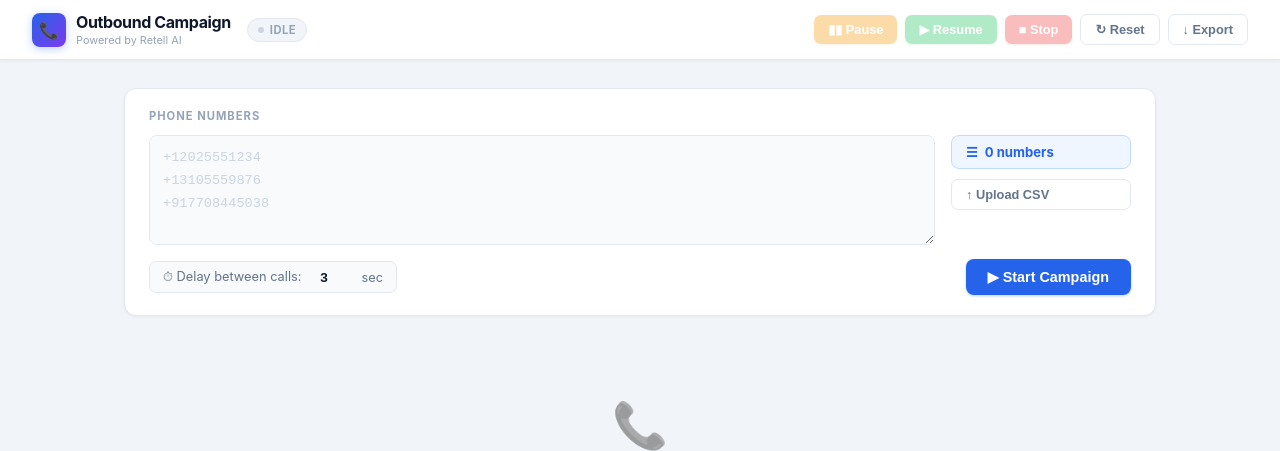
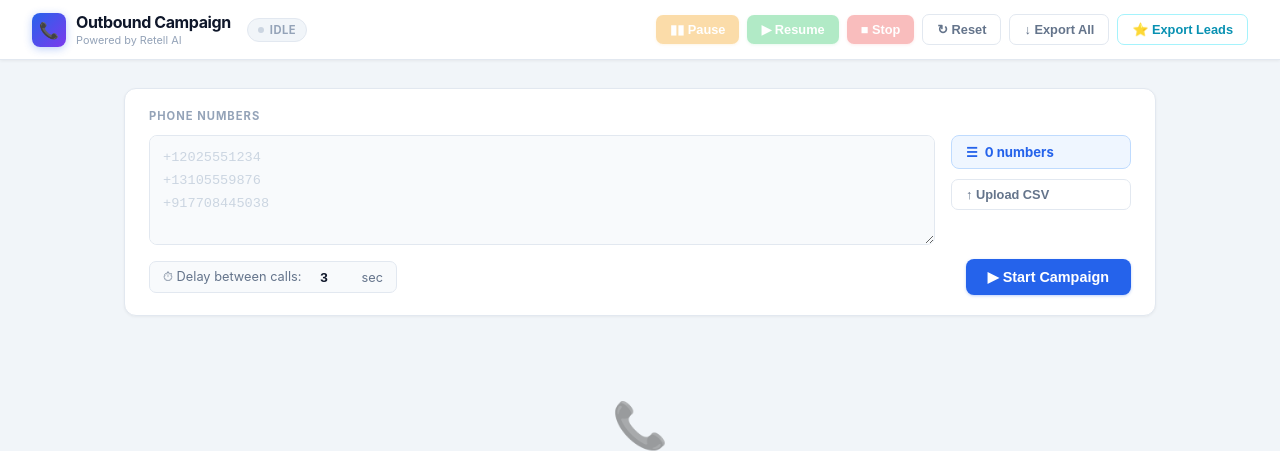
Before and after one commit to THIVYAPRAKASH/outbound, a Flask app: page / in a window 1280 px wide. Shown: the top 451 px of the page. Run offline with Flask 3, Linux system fonts and the light colour scheme; data that the repository does not hold is empty.

Commit message:
Add leads feature: auto-tag, manual toggle, leads filter, export leads CSV

```diff
--- a/app.py
+++ b/app.py
@@ -144,6 +144,7 @@ def start_campaign():
                 "successful":           None,
                 "disconnection_reason": None,
                 "recording_url":        None,
+                "is_lead":              False,
             }
             for n in numbers
         ]
@@ -214,6 +215,7 @@ def retry_call(idx):
             "successful":           None,
             "disconnection_reason": None,
             "recording_url":        None,
+            "is_lead":              False,
         })
         to_number = campaign["calls"][idx]["number"]
 
@@ -228,6 +230,40 @@ def retry_call(idx):
             campaign["calls"][idx]["status"]  = "in-progress"
 
     return jsonify({"error": error} if error else {"call_id": call_id})
+
+
+@app.route("/toggle-lead/<int:idx>", methods=["POST"])
+def toggle_lead(idx):
+    with campaign_lock:
+        if idx < 0 or idx >= len(campaign["calls"]):
+            return jsonify({"error": "Invalid index"}), 400
+        campaign["calls"][idx]["is_lead"] = not campaign["calls"][idx].get("is_lead", False)
+        return jsonify({"is_lead": campaign["calls"][idx]["is_lead"]})
+
+
+@app.route("/export-leads")
+def export_leads():
+    """Download only leads (is_lead=True) as CSV."""
+    with campaign_lock:
+        calls = [c for c in campaign["calls"] if c.get("is_lead")]
+
+    output = io.StringIO()
+    writer = csv.writer(output)
+    writer.writerow(["Number", "Duration", "Sentiment", "Summary", "Recording URL"])
+    for c in calls:
+        writer.writerow([
+            c.get("number", ""),
+            c.get("duration", ""),
+            c.get("sentiment", ""),
+            c.get("summary", ""),
+            c.get("recording_url", ""),
+        ])
+
+    return Response(
+        output.getvalue(),
+        mimetype="text/csv",
+        headers={"Content-Disposition": "attachment; filename=leads.csv"}
+    )
 
 
 @app.route("/webhook-log")
@@ -260,6 +296,9 @@ def webhook():
                     campaign["calls"][i]["sentiment"]  = analysis.get("user_sentiment", "Unknown")
                     campaign["calls"][i]["voicemail"]  = bool(analysis.get("in_voicemail", False))
                     campaign["calls"][i]["successful"] = bool(analysis.get("call_successful", False))
+                    # Auto-tag as lead if call was successful
+                    if bool(analysis.get("call_successful", False)):
+                        campaign["calls"][i]["is_lead"] = True
                     break
         return jsonify({"received": True})
 
@@ -309,6 +348,7 @@ def status():
         failed    = sum(1 for c in calls if c["status"] == "error")
         voicemail = sum(1 for c in calls if c.get("voicemail"))
         pending   = sum(1 for c in calls if c["status"] == "pending")
+        leads     = sum(1 for c in calls if c.get("is_lead"))
         calls_out = [dict(c, index=i) for i, c in enumerate(calls)]
         return jsonify({
             "running": campaign["running"],
@@ -321,6 +361,7 @@ def status():
                 "failed":    failed,
                 "voicemail": voicemail,
                 "pending":   pending,
+                "leads":     leads,
             },
         })
 
--- a/templates/index.html
+++ b/templates/index.html
@@ -126,7 +126,7 @@
 
     /* ── Stat cards ──────────────────────────────────────────────────────────── */
     .stats-grid {
-      display: grid; grid-template-columns: repeat(6, 1fr); gap: 12px; margin-bottom: 18px;
+      display: grid; grid-template-columns: repeat(7, 1fr); gap: 12px; margin-bottom: 18px;
     }
     .stat-card {
       background: #fff; border: 1px solid #e2e8f0; border-radius: 12px;
@@ -156,6 +156,8 @@
     .s-failed .stat-num { color: #dc2626; }
     .s-pending::after    { background: linear-gradient(90deg,#64748b,#94a3b8); }
     .s-pending .stat-num { color: #64748b; }
+    .s-leads::after    { background: linear-gradient(90deg,#0891b2,#06b6d4); }
+    .s-leads .stat-num { color: #0891b2; }
 
     /* ── Progress ────────────────────────────────────────────────────────────── */
     .progress-card {
@@ -258,6 +260,14 @@
 
     .tag-vm      { background: #fef3c7; color: #d97706; padding: 3px 9px; border-radius: 20px; font-size: 0.66rem; font-weight: 700; }
     .tag-success { color: #16a34a; font-size: 0.78rem; font-weight: 700; }
+    .lead-btn {
+      background: #fff; border: 1px solid #e2e8f0; color: #cbd5e1;
+      border-radius: 6px; padding: 3px 9px; font-size: 0.75rem; font-weight: 700; cursor: pointer;
+      transition: all 0.13s;
+    }
+    .lead-btn:hover { border-color: #0891b2; color: #0891b2; }
+    .lead-btn.active { background: #ecfeff; border-color: #0891b2; color: #0891b2; }
+    .badge-lead { background: #ecfeff; color: #0891b2; border: 1px solid #a5f3fc; }
     .duration    { font-size: 0.75rem; color: #64748b; font-variant-numeric: tabular-nums; }
 
     .retry-btn {
@@ -336,7 +346,8 @@
     <button class="btn btn-success" id="resume-btn" onclick="resumeCampaign()" disabled>&#9654; Resume</button>
     <button class="btn btn-danger"  id="stop-btn"   onclick="stopCampaign()"   disabled>&#9632; Stop</button>
     <button class="btn btn-ghost"   id="reset-btn"  onclick="resetCampaign()">&#8635; Reset</button>
-    <button class="btn btn-ghost"   onclick="window.location='/export'">&#8595; Export</button>
+    <button class="btn btn-ghost"   onclick="window.location='/export'">&#8595; Export All</button>
+    <button class="btn btn-ghost"   id="export-leads-btn" onclick="window.location='/export-leads'" style="color:#0891b2;border-color:#a5f3fc;">&#11088; Export Leads</button>
   </div>
 </div>
 
@@ -397,6 +408,11 @@
       <div class="stat-num" id="stat-pending">0</div>
       <div class="stat-label">Pending</div>
     </div>
+    <div class="stat-card s-leads">
+      <div class="stat-icon">&#11088;</div>
+      <div class="stat-num" id="stat-leads">0</div>
+      <div class="stat-label">Leads</div>
+    </div>
   </div>
 
   <!-- Progress -->
@@ -423,6 +439,7 @@
         <div class="pill"        data-filter="ended"     onclick="setFilter('ended')">Done</div>
         <div class="pill"        data-filter="voicemail" onclick="setFilter('voicemail')">Voicemail</div>
         <div class="pill"        data-filter="error"     onclick="setFilter('error')">Failed</div>
+        <div class="pill"        data-filter="leads"     onclick="setFilter('leads')" style="color:#0891b2;">&#11088; Leads</div>
       </div>
       <div class="toolbar-right">
         <div class="search-wrap">
@@ -504,6 +521,15 @@
       toast("Campaign reset");
     });
   }
+  function toggleLead(idx) {
+    fetch(`/toggle-lead/${idx}`,{method:"POST"}).then(r=>r.json()).then(d=>{
+      if(d.error) { toast("Error: "+d.error,"error"); return; }
+      allCalls[idx].is_lead = d.is_lead;
+      toast(d.is_lead ? "Marked as lead ★" : "Removed from leads", d.is_lead?"success":"");
+      fetchStatus();
+    }).catch(()=>toast("Failed","error"));
+  }
+
   function retryCall(idx) {
     if (!confirm(`Retry call #${idx+1}? Dials exactly once.`)) return;
     fetch(`/retry/${idx}`,{method:"POST"}).then(r=>r.json()).then(d=>{
@@ -525,6 +551,7 @@
       const matchF = activeFilter==="all" ||
         (activeFilter==="voicemail" && c.voicemail) ||
         (activeFilter==="calling" && (c.status==="calling"||c.status==="in-progress")) ||
+        (activeFilter==="leads" && c.is_lead) ||
         c.status===activeFilter;
       const matchQ = !q || c.number.toLowerCase().includes(q);
       const show = matchF && matchQ;
@@ -594,6 +621,7 @@
     document.getElementById("stat-voicemail").textContent= s.voicemail;
     document.getElementById("stat-failed").textContent   = s.failed;
     document.getElementById("stat-pending").textContent  = s.pending;
+    document.getElementById("stat-leads").textContent   = s.leads || 0;
   }
   function updateProgress(s) {
     if (!s||!s.total) return;
@@ -646,6 +674,8 @@
     const ok   = c.successful===true ? `<span class="tag-success">&#10003; Success</span>` : "";
     const retry = !isActive && c.status!=="pending"
       ? `<button class="retry-btn" onclick="retryCall(${idx})">&#8635; Retry</button>` : "";
+    const leadBtn = c.status==="ended"
+      ? `<button class="lead-btn${c.is_lead?" active":""}" onclick="toggleLead(${idx})" title="${c.is_lead?"Remove lead":"Mark as lead"}">${c.is_lead?"&#11088; Lead":"&#9733; Lead"}</button>` : "";
 
     // Build detail section
     let detail = "";
@@ -668,7 +698,7 @@
         <div class="card-row">
           <span class="call-idx">#${idx+1}</span>
           <span class="call-number">${esc(c.number)}</span>
-          <div class="card-meta">${dur}<span class="badge ${bCls}">${bLabel}</span>${sent}${vm}${ok}${retry}</div>
+          <div class="card-meta">${dur}<span class="badge ${bCls}">${bLabel}</span>${sent}${vm}${ok}${leadBtn}${retry}</div>
         </div>
         ${expandRow}${detailDiv}
       </div>`;
```
